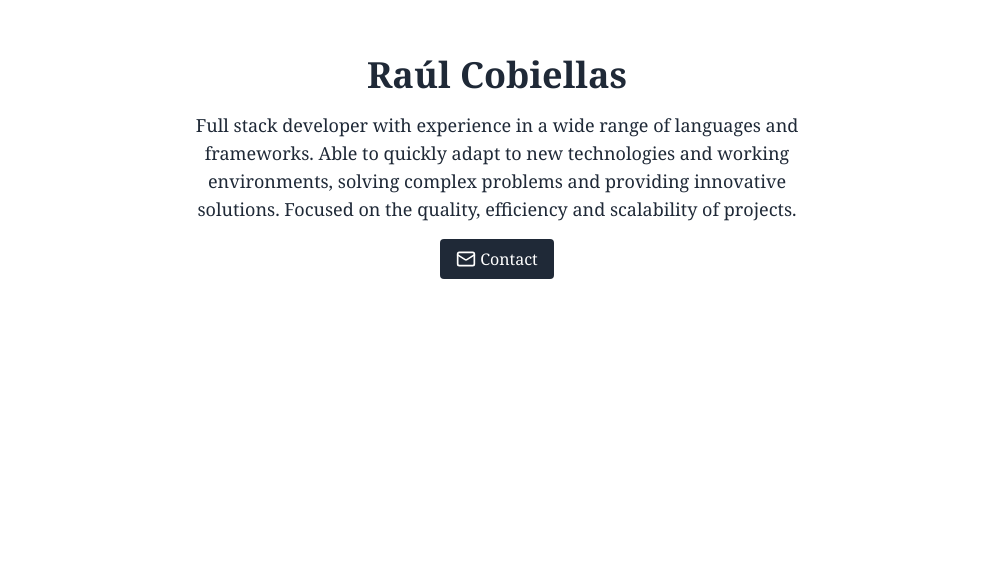
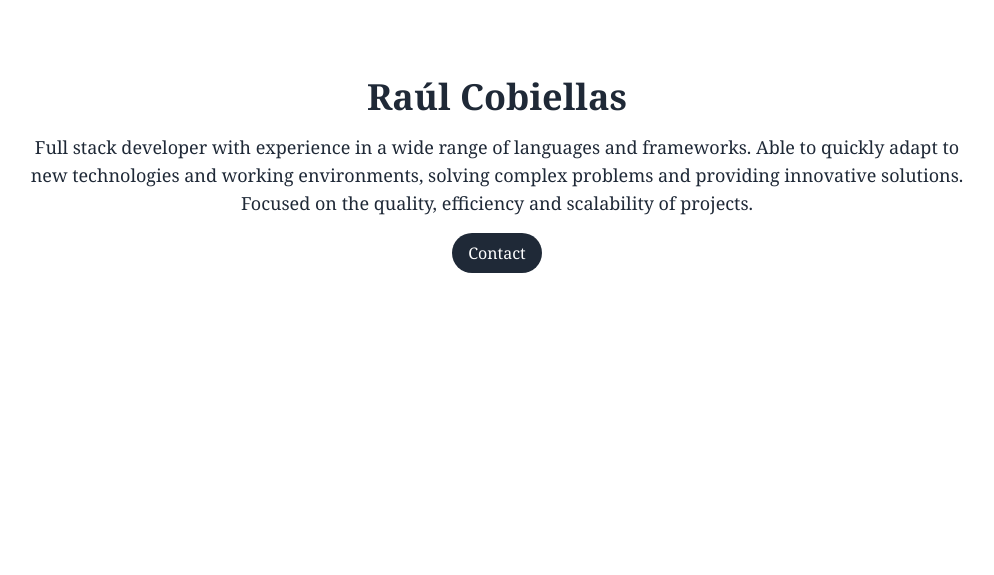
Before and after one commit to raulodev/portfolio, a Next.js app: page / in a window 1280 px wide. Shown: the part 225-800 px from the top of the page, without its empty margins (143-1137 px from the left). Built offline with nearby package versions, Linux system fonts and the light colour scheme.

Commit message:
center arrow

```diff
--- a/app/page.tsx
+++ b/app/page.tsx
@@ -2,7 +2,7 @@
 import { useState, useRef } from "react";
 import Link from "next/link";
 import { motion, AnimatePresence } from "motion/react";
-import { Mail, ArrowDown } from "lucide-react";
+import { ArrowDown } from "lucide-react";
 import { projects, personalInfo } from "@/lib/config";
 import { Card } from "@/components/Card";
 import { Modal } from "@/components/Modal";
@@ -14,20 +14,20 @@ export default function Home() {
   const projSection = useRef<HTMLDivElement>(null);
 
   return (
-    <div className="px-4 space-y-4 text-gray-800 font-serif">
+    <div className="px-4 space-y-4 text-gray-800 font-serif bg-white">
       {/* Personal Info */}
       <div className="flex flex-col gap-4 items-center justify-center h-screen text-center">
         <h1 className="text-4xl font-black">{personalInfo.name}</h1>
-        <p className="sm:w-1/2 text-lg">{personalInfo.summary}</p>
+        <p className="sm:w-3/4 text-lg">{personalInfo.summary}</p>
         <Link href={`mailto:${personalInfo.email}`}>
-          <button className="bg-gray-800 flex justify-center items-center text-white rounded px-4 py-2">
-            <Mail className="mr-1 h-5 w-5" /> Contact
+          <button className="bg-gray-800 flex justify-center items-center text-white rounded-full px-4 py-2">
+            Contact
           </button>
         </Link>
-        <div>
+        <div className="absolute bottom-10">
           {showArrow && (
             <button
-              className="absolute bottom-10 duration-75"
+              className="duration-75"
               onClick={() => {
                 projSection.current?.scrollIntoView({
                   behavior: "smooth",
```
